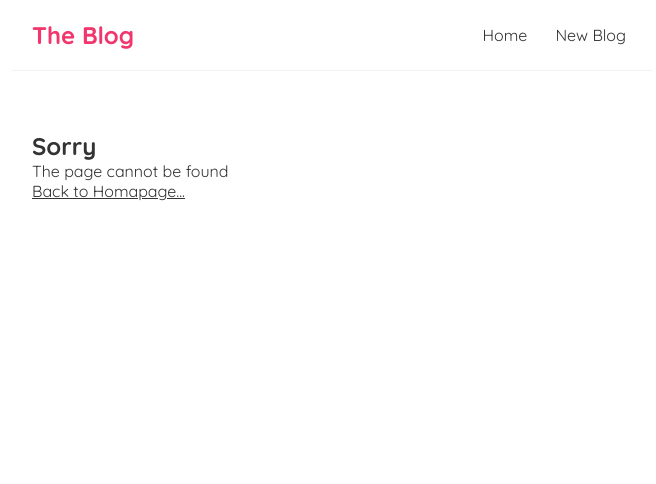
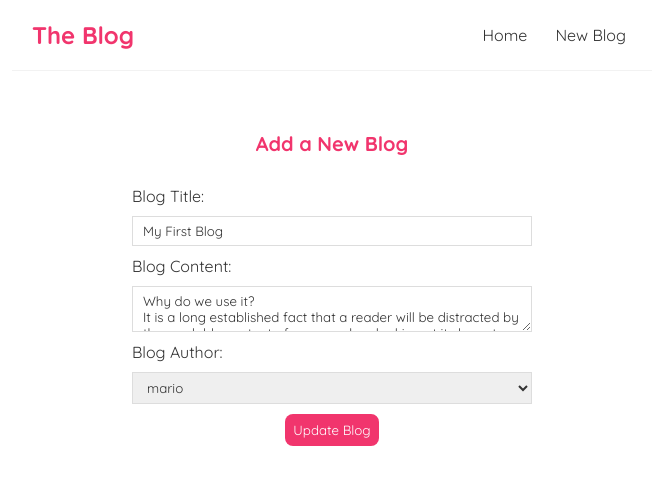
Before and after one commit to Nisarg-18/blogs-using-react, a React (Create React App) app: page /blogs/update/1 in a window 1280 px wide. Shown: the top 484 px of the page, without its empty margins (308-964 px from the left). Built offline with nearby package versions, Linux system fonts and the light colour scheme; data requests are answered from the project's data file.

Commit message:
added update feature

```diff
--- a/src/App.js
+++ b/src/App.js
@@ -4,6 +4,7 @@
 import Create from "./components/Create";
 import BlogDetails from "./components/BlogDetails";
 import NotFound from "./components/NotFound";
+import Update from "./components/Update";
 
 function App() {
   return (
@@ -15,6 +16,7 @@
             <Route path="/" element={<Home />}></Route>
             <Route path="/create" element={<Create />}></Route>
             <Route path="/blogs/:id" element={<BlogDetails />}></Route>
+            <Route path="/blogs/update/:id" element={<Update />}></Route>
             <Route path="*" element={<NotFound />}></Route>
           </Routes>
         </div>
--- a/src/components/BlogDetails.js
+++ b/src/components/BlogDetails.js
@@ -1,4 +1,4 @@
-import { useNavigate, useParams } from "react-router-dom";
+import { useNavigate, useParams, Link } from "react-router-dom";
 import useFetch from "../customHooks/useFetch";
 
 function BlogDetails() {
@@ -17,6 +17,7 @@
       navigate("/");
     });
   };
+
   return (
     <div className="blog-details">
       {isLoading && <div>Loading....</div>}
@@ -27,6 +28,9 @@
           <p>Written by - {blog.author}</p>
           <div>{blog.body}</div>
           <button onClick={handleClick}>delete</button>
+          <Link to={`/blogs/update/${id}`}>
+            <button>update</button>
+          </Link>
         </article>
       )}
     </div>
--- /dev/null
+++ b/src/components/Update.js
@@ -0,0 +1,71 @@
+import { useState, useEffect } from "react";
+import { useNavigate, useParams } from "react-router-dom";
+import useFetch from "../customHooks/useFetch";
+
+function Update() {
+  const { id } = useParams();
+  const navigate = useNavigate();
+  const {
+    data: blog,
+    error,
+    isLoading,
+  } = useFetch("http://localhost:8000/blogs/" + id);
+
+  const [title, setTitle] = useState("");
+  const [body, setBody] = useState("");
+  const [author, setAuthor] = useState("");
+  const [isPending, setIsPending] = useState(false);
+
+  const handleUpdateSubmit = () => {
+    setIsPending(true);
+    const blog = { title, body, author };
+    fetch("http://localhost:8000/blogs/" + id, {
+      method: "PUT",
+      headers: { "Content-Type": "application/json" },
+      body: JSON.stringify(blog),
+    }).then(() => {
+      setIsPending(false);
+      navigate("/");
+    });
+  };
+
+  useEffect(() => {
+    if (blog) {
+      setTitle(blog.title);
+      setBody(blog.body);
+      setAuthor(blog.author);
+    }
+  }, [blog]);
+
+  return (
+    <div className="create">
+      {isLoading && <div>Loading...</div>}
+      {error && <div>{error}</div>}
+      <h2>Add a New Blog</h2>
+      <form onSubmit={handleUpdateSubmit}>
+        <label>Blog Title:</label>
+        <input
+          type="text"
+          required
+          value={title}
+          onChange={(e) => setTitle(e.target.value)}
+        />
+        <label>Blog Content:</label>
+        <textarea
+          required
+          value={body}
+          onChange={(e) => setBody(e.target.value)}
+        ></textarea>
+        <label>Blog Author:</label>
+        <select value={author} onChange={(e) => setAuthor(e.target.value)}>
+          <option value="mario">mario</option>
+          <option value="yoshi">yoshi</option>
+        </select>
+        {!isPending && <button>Update Blog</button>}
+        {isPending && <button>Updating Blog...</button>}
+      </form>
+    </div>
+  );
+}
+
+export default Update;
```
Also changed, not shown: data/db.json (+1 -1 lines).
